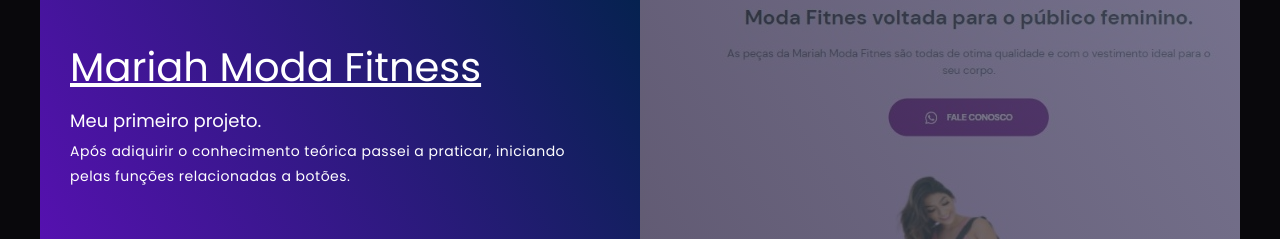
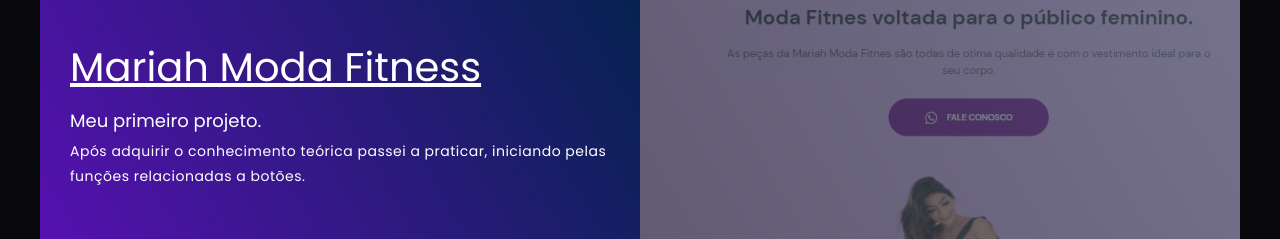
Before and after one commit to reirodrigues/portfolio, a plain HTML site: page index.html in a window 1280 px wide. Shown: the part 1240-1479 px from the top of the page. Drawn offline with Linux system fonts and the light colour scheme.

Commit message:
correção ortografica, portfolio

```diff
--- a/index.html
+++ b/index.html
@@ -69,7 +69,7 @@
               </h1>
               <h2>Meu primeiro projeto.</h2>
               <p>
-                Após adiquirir o conhecimento teórica passei a praticar,
+                Após adquirir o conhecimento teórica passei a praticar,
                 iniciando pelas funções relacionadas a botões.<br>
               </p>
             </div>
```
